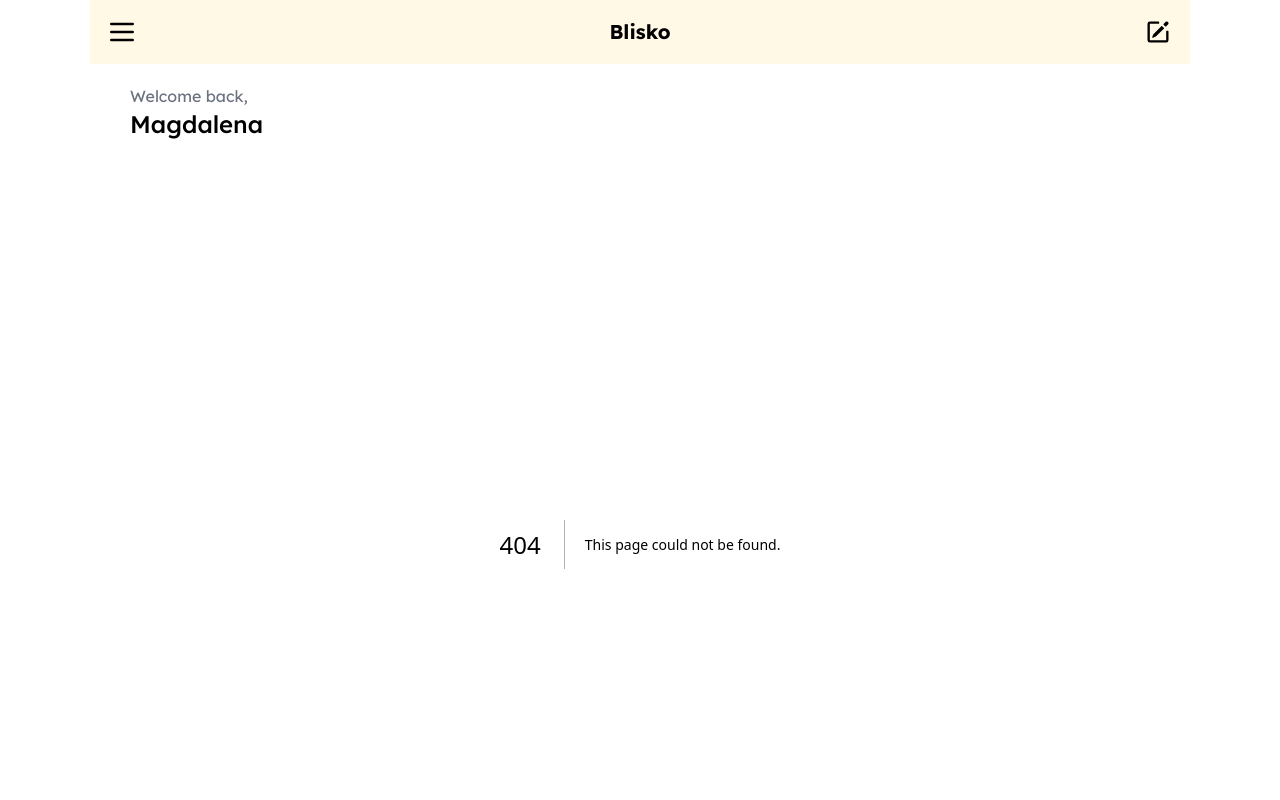
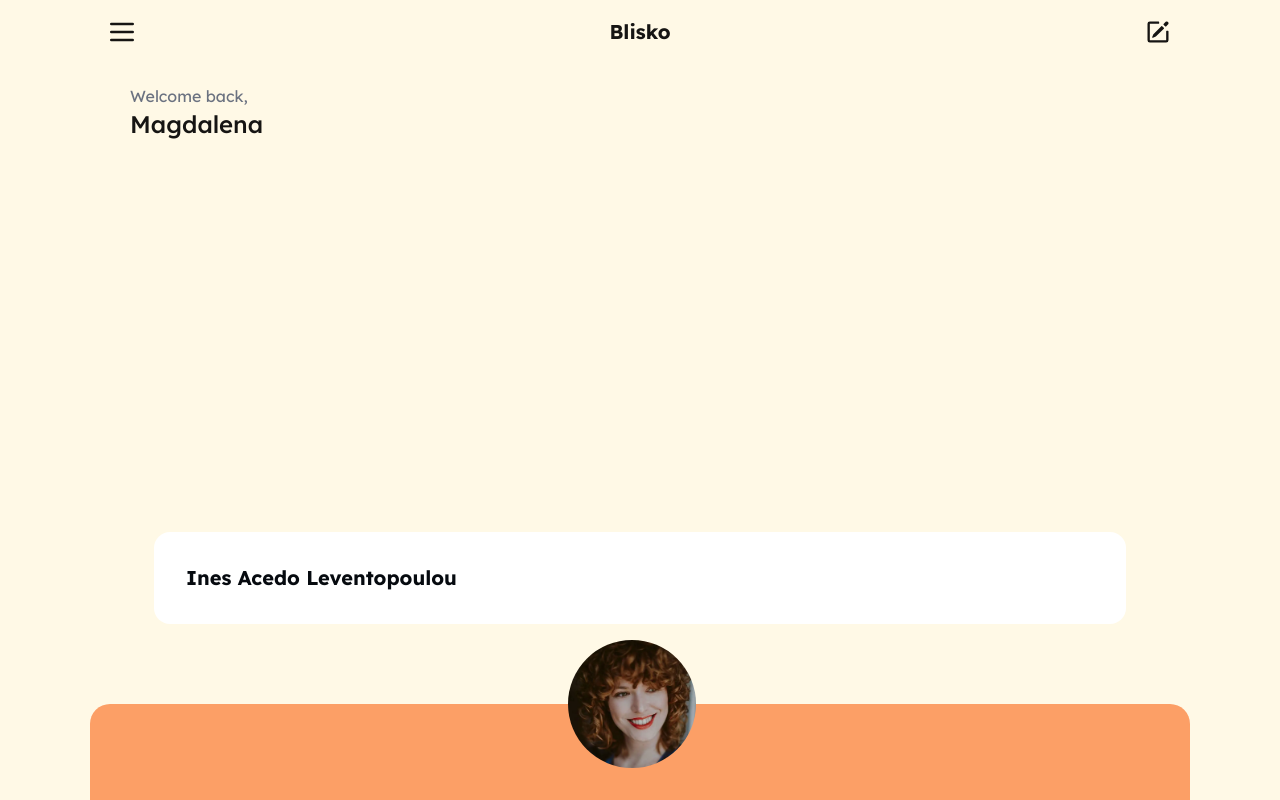
Before and after one commit to magdalena-karpinska/blisko-app, a Next.js app: page /connections in a window 1280 px wide. Before the commit this address had no page. Shown: the top 800 px of the page. Built offline with nearby package versions, Linux system fonts and the light colour scheme.

Commit message:
Creates barrel files

```diff
--- /dev/null
+++ b/src/app/connections/page.tsx
@@ -0,0 +1,5 @@
+import { ConnectionCard } from "../ui/connection-card";
+
+export default function AllConnections() {
+  return <ConnectionCard text="Ines Acedo Leventopoulou" />;
+}
--- a/src/app/design-system/page.tsx
+++ b/src/app/design-system/page.tsx
@@ -1,15 +1,17 @@
-import { Heading3, Heading1, Paragraph } from "../ui/headings";
 import {
   PrimaryButton,
   SecondaryButton,
   GhostButton,
   IconButton,
   DisabledButton,
-} from "../ui/buttons";
-import { CircleCard } from "../ui/circle-card";
-import { ConnectionCard } from "../ui/connection-card";
-import SearchInput from "../ui/input";
-import Divider from "../ui/divider";
+  Heading3,
+  Heading1,
+  Paragraph,
+  CircleCard,
+  ConnectionCard,
+  Divider,
+  SearchInput,
+} from "../ui";
 
 export default function designSystem() {
   return (
@@ -42,7 +44,7 @@ export default function designSystem() {
       <div className="py-8 w-full flex flex-col items-center space-y-4">
         <Heading3 text="Icon button" />
         <Paragraph text="Usage: Add a connection" />
-        <IconButton>Skip</IconButton>
+        <IconButton text="Skip" />
       </div>
 
       <div className="py-8 w-full flex flex-col items-center space-y-4">
--- a/src/app/layout.tsx
+++ b/src/app/layout.tsx
@@ -2,7 +2,7 @@ import type { Metadata } from "next";
 import { lexend } from "./ui/fonts";
 import "./globals.css";
 import { Header } from "./ui/header";
-import Container from "./ui/container";
+import { Container } from "./ui";
 import Footer from "./ui/footer";
 
 export const metadata: Metadata = {
--- a/src/app/page.tsx
+++ b/src/app/page.tsx
@@ -1,4 +1,4 @@
-import { CircleCard } from "./ui/circle-card";
+import { CircleCard } from "./ui";
 
 export default function Dashboard() {
   return (
--- a/src/app/ui/avatar.tsx
+++ b/src/app/ui/avatar.tsx
@@ -2,7 +2,7 @@ type AvatarProps = {
   size?: "sm" | "md" | "lg";
 };
 
-export default function Avatar({ size = "sm" }: AvatarProps) {
+export function Avatar({ size = "sm" }: AvatarProps) {
   const sizeClasses = {
     sm: "w-16",
     md: "w-24",
--- a/src/app/ui/circle-card.tsx
+++ b/src/app/ui/circle-card.tsx
@@ -1,4 +1,4 @@
-import { IconButton } from "./buttons";
+import { IconButton } from ".";
 
 type CustomColors =
   | "primary"
--- a/src/app/ui/container.tsx
+++ b/src/app/ui/container.tsx
@@ -1,4 +1,4 @@
-export default function Container({
+export function Container({
   children,
 }: Readonly<{ children: React.ReactNode }>) {
   return (
--- a/src/app/ui/divider.tsx
+++ b/src/app/ui/divider.tsx
@@ -2,6 +2,6 @@ type DividerProps = {
   text: string;
 };
 
-export default function Divider({ text }: DividerProps) {
+export function Divider({ text }: DividerProps) {
   return <div className="divider text-2xl">{text}</div>;
 }
--- a/src/app/ui/footer.tsx
+++ b/src/app/ui/footer.tsx
@@ -1,4 +1,4 @@
-import Avatar from "./avatar";
+import { Avatar } from ".";
 
 export default function Footer() {
   return (
--- a/src/app/ui/header.tsx
+++ b/src/app/ui/header.tsx
@@ -1,10 +1,9 @@
-import Avatar from "./avatar";
-import { Heading3, PageHeading, Paragraph } from "./headings";
+import { PageHeading, Paragraph } from "./headings";
 import { NavBar } from "./nav-bar";
 
 export function Header() {
   return (
-    <header className="lex flex-col items-left rounded-b-3xl overflow-hidden h-[18vh] max-w-[1100px] w-full">
+    <header className="flex flex-col items-left rounded-b-3xl overflow-hidden h-[18vh] max-w-[1100px] w-full">
       <NavBar />
       <div className="px-10 pt-5 max-w-[1100px] mx-auto w-full">
         <Paragraph text="Welcome back," />
--- /dev/null
+++ b/src/app/ui/index.ts
@@ -0,0 +1,11 @@
+export * from "./buttons";
+export * from "./avatar";
+export * from "./headings";
+export * from "./circle-card";
+export * from "./connection-card";
+export * from "./container";
+export * from "./divider";
+export * from "./fonts";
+export * from "./footer";
+export * from "./input";
+export * from "./nav-bar";
--- a/src/app/ui/input.tsx
+++ b/src/app/ui/input.tsx
@@ -1,4 +1,4 @@
-export default function SearchInput() {
+export function SearchInput() {
   return (
     <label className="input input-bordered flex items-center gap-2">
       <input type="text" className="grow" placeholder="Search" />
```
